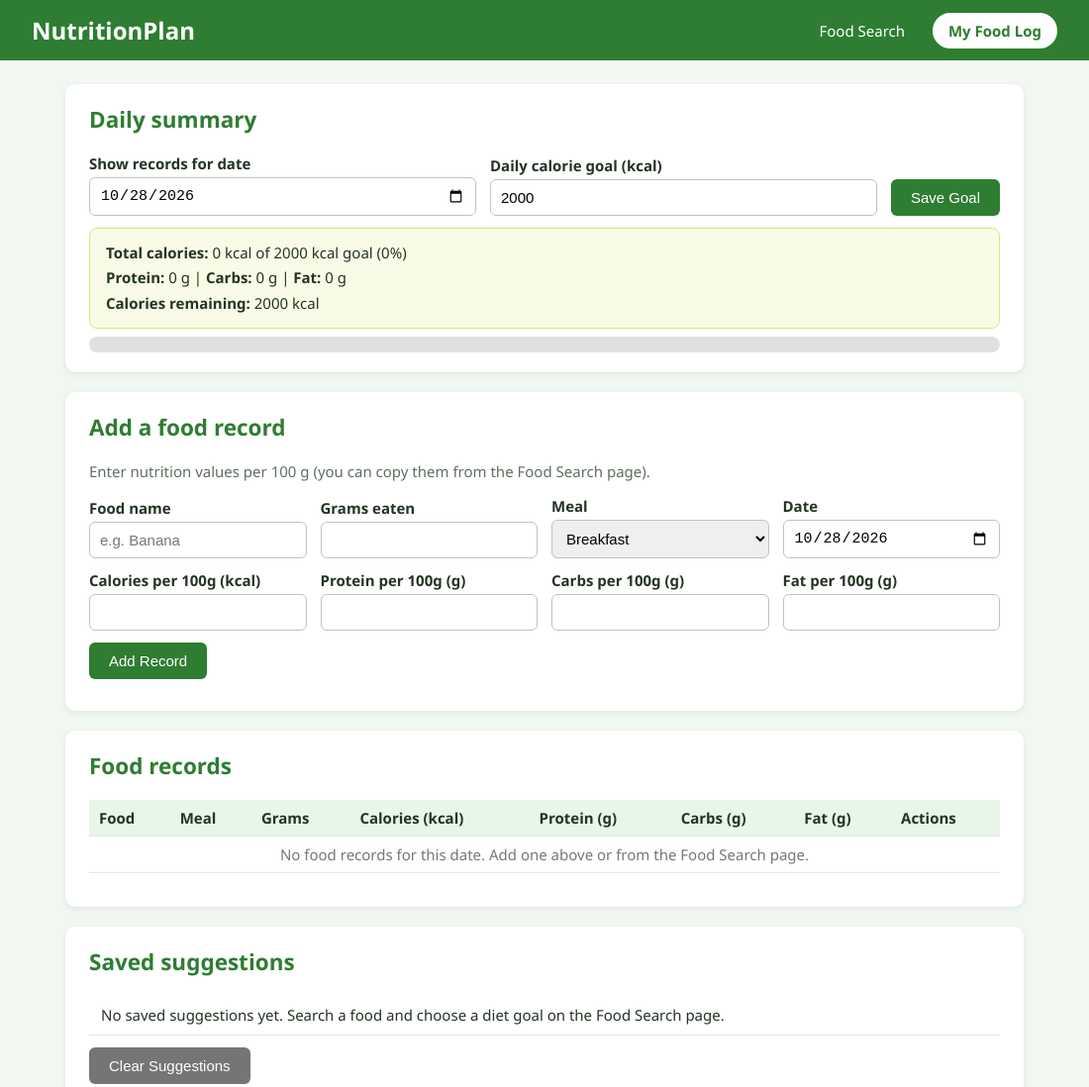
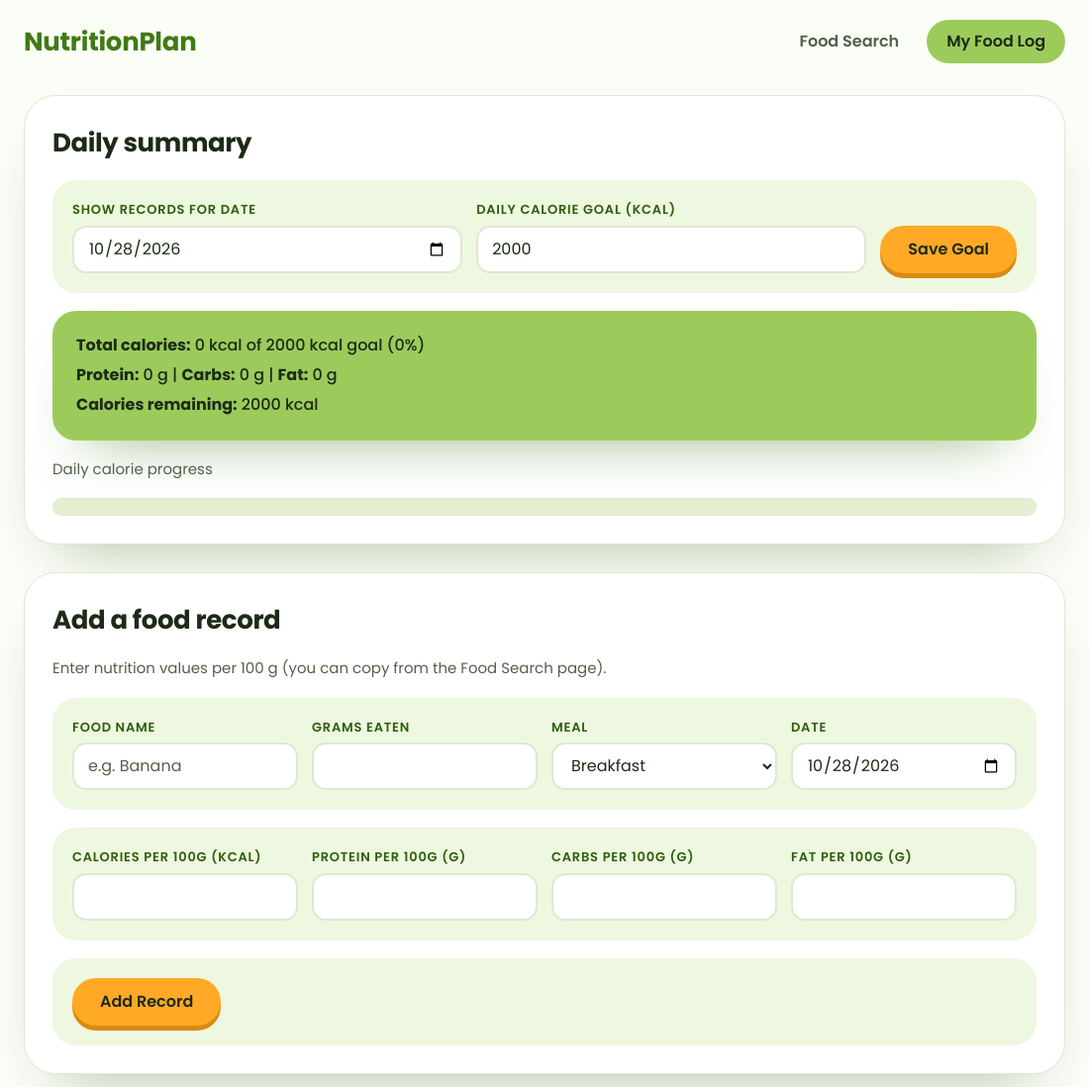
Before and after one commit to qdeez/Food-nutrition-desktop-app-built-with-Electron-CSC2923-Final-Assignment-., an Electron app: page log.html in a window 1100 px wide. Shown: the top 1098 px of the page at 99% size. Drawn offline with Linux system fonts and the light colour scheme.

Commit message:
final changes

```diff
--- a/css/style.css
+++ b/css/style.css
@@ -1,260 +1,144 @@
-/* style.css - shared styles for both pages */
-* {
-  box-sizing: border-box;
+@import url('https://fonts.googleapis.com/css2?family=Poppins:wght@400;500;600;700&display=swap');
+
+:root {
+  --ink: #1d2a17;
+  --muted: #53604b;
+  --leaf: #3f7a14;
+  --leaf-dark: #2f5e0e;
+  --green: #9ccb5c;
+  --green-soft: #eef7e0;
+  --yellow: #ffd65a;
+  --amber: #ffc04a;
+  --orange: #ffa927;
+  --line: #dfe8d2;
+  --danger: #b3261e;
+  --paper: #fbfdf7;
 }
 
+/* ---------- Base ---------- */
+*, *::before, *::after { box-sizing: border-box; }
 body {
   margin: 0;
-  font-family: "Segoe UI", Arial, sans-serif;
-  background: #f1f7f1;
-  color: #243324;
-  font-size: 15px;
+  font-family: 'Poppins', system-ui, sans-serif;
+  color: var(--ink);
+  background: var(--paper);
+  line-height: 1.5;
+}
+h1, h2, h3, p { margin: 0; }
+a { color: inherit; text-decoration: none; }
+button, input, select { font: inherit; color: inherit; }
+button { cursor: pointer; }
+a:focus-visible, button:focus-visible, input:focus-visible, select:focus-visible {
+  outline: 3px solid var(--leaf);
+  outline-offset: 3px;
+}
+.hidden { display: none !important; }
+
+/* ---------- Header + navigation ---------- */
+header {
+  display: flex; flex-wrap: wrap; align-items: center; justify-content: space-between;
+  gap: 12px 32px; width: 100%; max-width: 1200px; margin-inline: auto; padding: 20px 24px;
+}
+header h1 { font-size: 26px; font-weight: 700; color: var(--leaf); letter-spacing: -0.01em; }
+nav { display: flex; flex-wrap: wrap; gap: 8px; }
+nav a {
+  display: inline-flex; align-items: center; min-height: 44px; padding: 0 20px;
+  border-radius: 999px; font-weight: 600; color: var(--muted);
+}
+nav a:hover { background: var(--green-soft); color: var(--leaf-dark); }
+nav a.active { background: var(--green); color: var(--ink); }
+
+/* ---------- Page container + cards ---------- */
+main {
+  width: 100%; max-width: 1200px; margin-inline: auto; padding: 12px 24px 80px;
+  display: flex; flex-direction: column; gap: 28px;
+}
+.card {
+  background: #fff; border: 1px solid var(--line); border-radius: 32px;
+  padding: 28px; display: flex; flex-direction: column; gap: 18px;
+  box-shadow: 0 30px 60px -40px rgba(40, 80, 10, .5);
+}
+.card h2 { font-size: 26px; font-weight: 700; letter-spacing: -0.015em; }
+.card h3 { font-size: 14px; font-weight: 600; text-transform: uppercase; letter-spacing: .08em; color: var(--leaf); margin-top: 6px; }
+.hint { font-size: 15px; color: var(--muted); }
+
+/* ---------- Forms ---------- */
+.form-row { display: flex; flex-wrap: wrap; align-items: flex-end; gap: 14px; padding: 20px; border-radius: 24px; background: var(--green-soft); }
+.field { display: flex; flex-direction: column; gap: 6px; flex: 1 1 200px; min-width: 0; }
+.field label { font-size: 13px; font-weight: 600; text-transform: uppercase; letter-spacing: .06em; color: var(--leaf-dark); }
+.field input, .field select {
+  min-height: 48px; width: 100%; padding: 0 14px; border: 2px solid var(--line);
+  border-radius: 14px; background: #fff; font-size: 16px;
+}
+.field input:focus, .field select:focus { border-color: var(--leaf); outline: none; }
+.field input.invalid, .field select.invalid { border-color: var(--danger); }
+.field input::placeholder { color: var(--muted); }
+
+/* ---------- Buttons ---------- */
+.btn {
+  display: inline-flex; align-items: center; justify-content: center; gap: 8px;
+  min-height: 48px; padding: 0 26px; border-radius: 999px; border: 2px solid transparent;
+  background: var(--orange); color: var(--ink); font-weight: 600; font-size: 16px;
+  box-shadow: 0 5px 0 #d98a10; transition: transform .15s ease, box-shadow .15s ease;
+}
+.btn:hover { transform: translateY(2px); box-shadow: 0 3px 0 #d98a10; }
+.btn:disabled { background: #e6e9df; color: var(--muted); box-shadow: none; cursor: not-allowed; transform: none; }
+.btn-ghost, .btn.secondary { background: transparent; border-color: var(--leaf); color: var(--leaf-dark); box-shadow: none; }
+.btn-ghost:hover, .btn.secondary:hover { background: var(--green-soft); transform: none; box-shadow: none; }
+
+/* ---------- Feedback messages (statusMsg, detailMsg) ---------- */
+.msg { padding: 14px 18px; border-radius: 18px; font-weight: 600; font-size: 15px; background: var(--green-soft); color: var(--leaf-dark); }
+.msg.error { background: #fde4e2; color: #8a1c15; }
+.msg.success { background: var(--green-soft); color: var(--leaf-dark); }
+.msg.info, .msg.loading { background: var(--yellow); color: var(--ink); }
+
+/* ---------- Food lists (suggestList, resultsList) ---------- */
+.food-list { list-style: none; margin: 0; padding: 0; display: flex; flex-direction: column; gap: 12px; }
+.food-list li {
+  display: flex; flex-wrap: wrap; align-items: center; justify-content: space-between; gap: 10px 16px;
+  padding: 14px 20px; border-radius: 22px; background: var(--green-soft);
+  transition: transform .15s ease, box-shadow .15s ease;
+}
+.food-list li:hover { transform: translateY(-2px); box-shadow: 0 14px 24px -16px rgba(40, 80, 10, .6); }
+.food-list li.selected, .food-list li.active { box-shadow: 0 0 0 3px var(--leaf); }
+.food-list li > div { flex: 1 1 240px; min-width: 0; }
+.food-list .food-name { display: flex; flex-wrap: wrap; align-items: center; gap: 8px; font-weight: 600; font-size: 17px; }
+.food-list .food-info { font-size: 14px; color: var(--muted); margin-top: 2px; }
+/* "Suggested" badge */
+.badge {
+  display: inline-flex; align-items: center; min-height: 26px; padding: 0 12px;
+  border-radius: 999px; background: var(--green); color: var(--ink); font-size: 13px; font-weight: 600;
 }
 
-/* ----- header and navigation ----- */
-header {
-  background: #2e7d32;
-  color: white;
-  padding: 14px 32px;
-  display: flex;
-  justify-content: space-between;
-  align-items: center;
+/* Small button used for "View" (class="btn btn-small") */
+.btn-small { min-height: 44px; padding: 0 20px; font-size: 15px; box-shadow: 0 3px 0 #d98a10; }
+.btn-small:hover { box-shadow: 0 1px 0 #d98a10; }
+
+/* ---------- Nutrition table ---------- */
+table { width: 100%; border-collapse: collapse; }
+thead th {
+  text-align: left; padding: 12px 16px; font-size: 13px; font-weight: 600;
+  text-transform: uppercase; letter-spacing: .06em; color: var(--ink); background: var(--green);
 }
+thead th:first-child { border-top-left-radius: 14px; }
+thead th:last-child { border-top-right-radius: 14px; text-align: right; }
+tbody td { padding: 12px 16px; border-bottom: 1px dashed var(--line); }
+tbody td:last-child { text-align: right; font-weight: 600; }
+tbody tr:nth-child(even) { background: var(--paper); }
 
-header h1 {
-  margin: 0;
-  font-size: 24px;
+/* ---------- Portion calculator result (calcResult) ---------- */
+.calc-box { background: var(--green); border-radius: 24px; padding: 20px 24px; line-height: 1.9; font-weight: 500; }
+.calc-box:empty { display: none; }
+.calc-box h3 { margin: 0 0 8px; color: var(--ink); }
+.calc-box p { margin: 4px 0; font-weight: 500; }
+.calc-box b, .calc-box strong { font-weight: 700; }
+.calc-box .big, .calc-box .kcal { display: block; font-size: 40px; font-weight: 700; line-height: 1.1; }
+
+/* ---------- Responsive + motion ---------- */
+@media (max-width: 720px) {
+  .card { padding: 22px 18px; border-radius: 24px; }
+  nav a { padding: 0 14px; }
 }
-
-nav a {
-  color: white;
-  text-decoration: none;
-  margin-left: 8px;
-  padding: 8px 16px;
-  border-radius: 20px;
+@media (prefers-reduced-motion: reduce) {
+  * { transition: none !important; animation: none !important; }
 }
-
-nav a:hover {
-  background: #43a047;
-}
-
-nav a.active {
-  background: white;
-  color: #2e7d32;
-  font-weight: bold;
-}
-
-/* ----- layout ----- */
-main {
-  max-width: 1000px;
-  margin: 24px auto;
-  padding: 0 16px;
-}
-
-.card {
-  background: white;
-  border-radius: 10px;
-  padding: 20px 24px;
-  margin-bottom: 20px;
-  box-shadow: 0 2px 6px rgba(0, 0, 0, 0.08);
-}
-
-h2 {
-  margin-top: 0;
-  color: #2e7d32;
-}
-
-h3 {
-  color: #33691e;
-  margin-bottom: 8px;
-}
-
-.hint {
-  color: #5f6f5f;
-  margin-top: 0;
-}
-
-.hidden {
-  display: none;
-}
-
-/* ----- forms ----- */
-.form-row {
-  display: flex;
-  flex-wrap: wrap;
-  gap: 14px;
-  align-items: flex-end;
-  margin-bottom: 12px;
-}
-
-.field {
-  display: flex;
-  flex-direction: column;
-  flex: 1;
-  min-width: 170px;
-}
-
-label {
-  font-weight: bold;
-  margin-bottom: 4px;
-}
-
-input,
-select {
-  padding: 9px 10px;
-  border: 1px solid #b7c9b7;
-  border-radius: 6px;
-  font-size: 15px;
-}
-
-input:focus,
-select:focus {
-  outline: 2px solid #81c784;
-}
-
-.btn {
-  background: #2e7d32;
-  color: white;
-  border: none;
-  padding: 10px 20px;
-  border-radius: 6px;
-  font-size: 15px;
-  cursor: pointer;
-}
-
-.btn:hover {
-  background: #1b5e20;
-}
-
-.btn:disabled {
-  background: #9e9e9e;
-  cursor: not-allowed;
-}
-
-.btn-grey {
-  background: #757575;
-}
-
-.btn-red {
-  background: #c62828;
-}
-
-.btn-small {
-  padding: 5px 12px;
-  font-size: 13px;
-  margin-right: 4px;
-}
-
-/* ----- feedback messages ----- */
-.msg {
-  padding: 10px 14px;
-  border-radius: 6px;
-  margin: 10px 0 0 0;
-}
-
-.msg.success {
-  background: #e8f5e9;
-  color: #1b5e20;
-  border-left: 5px solid #2e7d32;
-}
-
-.msg.error {
-  background: #ffebee;
-  color: #b71c1c;
-  border-left: 5px solid #c62828;
-}
-
-.msg.info {
-  background: #e3f2fd;
-  color: #0d47a1;
-  border-left: 5px solid #1565c0;
-}
-
-/* ----- food lists ----- */
-.food-list {
-  list-style: none;
-  padding: 0;
-  margin: 0 0 12px 0;
-}
-
-.food-list li {
-  display: flex;
-  justify-content: space-between;
-  align-items: center;
-  gap: 12px;
-  padding: 10px 12px;
-  border-bottom: 1px solid #e0e8e0;
-}
-
-.food-list li:hover {
-  background: #f4faf4;
-}
-
-.food-name {
-  font-weight: bold;
-}
-
-.food-info {
-  color: #5f6f5f;
-  font-size: 13px;
-}
-
-.badge {
-  background: #fff59d;
-  color: #5d4300;
-  border-radius: 10px;
-  padding: 2px 8px;
-  font-size: 12px;
-  margin-left: 6px;
-}
-
-/* ----- tables ----- */
-table {
-  width: 100%;
-  border-collapse: collapse;
-  margin-bottom: 14px;
-}
-
-th {
-  background: #e8f5e9;
-  text-align: left;
-}
-
-th,
-td {
-  padding: 8px 10px;
-  border-bottom: 1px solid #e0e8e0;
-}
-
-.empty-row {
-  text-align: center;
-  color: #777;
-}
-
-/* ----- calculation box and progress bar ----- */
-.calc-box {
-  background: #f9fbe7;
-  border: 1px solid #dce775;
-  border-radius: 8px;
-  padding: 12px 16px;
-  margin-bottom: 8px;
-  line-height: 1.7;
-}
-
-.bar {
-  background: #e0e0e0;
-  border-radius: 10px;
-  height: 16px;
-  overflow: hidden;
-}
-
-.bar-fill {
-  height: 100%;
-  width: 0;
-  background: #43a047;
-  transition: width 0.3s;
-}
-
-.bar-fill.over {
-  background: #c62828;
-}
--- /dev/null
+++ b/css/style2.css
@@ -0,0 +1,152 @@
+@import url('https://fonts.googleapis.com/css2?family=Poppins:wght@400;500;600;700&display=swap');
+
+:root {
+  --ink: #1d2a17;
+  --muted: #53604b;
+  --leaf: #3f7a14;
+  --leaf-dark: #2f5e0e;
+  --green: #9ccb5c;
+  --green-soft: #eef7e0;
+  --yellow: #ffd65a;
+  --amber: #ffc04a;
+  --orange: #ffa927;
+  --line: #dfe8d2;
+  --danger: #b3261e;
+  --paper: #fbfdf7;
+}
+
+/* ---------- Base ---------- */
+*, *::before, *::after { box-sizing: border-box; }
+body {
+  margin: 0;
+  font-family: 'Poppins', system-ui, sans-serif;
+  color: var(--ink);
+  background: var(--paper);
+  line-height: 1.5;
+}
+h1, h2, h3, p { margin: 0; }
+a { color: inherit; text-decoration: none; }
+button, input, select { font: inherit; color: inherit; }
+button { cursor: pointer; }
+a:focus-visible, button:focus-visible, input:focus-visible, select:focus-visible {
+  outline: 3px solid var(--leaf);
+  outline-offset: 3px;
+}
+.hidden { display: none !important; }
+
+/* ---------- Header + navigation ---------- */
+header {
+  display: flex; flex-wrap: wrap; align-items: center; justify-content: space-between;
+  gap: 12px 32px; width: 100%; max-width: 1200px; margin-inline: auto; padding: 20px 24px;
+}
+header h1 { font-size: 26px; font-weight: 700; color: var(--leaf); letter-spacing: -0.01em; }
+nav { display: flex; flex-wrap: wrap; gap: 8px; }
+nav a {
+  display: inline-flex; align-items: center; min-height: 44px; padding: 0 20px;
+  border-radius: 999px; font-weight: 600; color: var(--muted);
+}
+nav a:hover { background: var(--green-soft); color: var(--leaf-dark); }
+nav a.active { background: var(--green); color: var(--ink); }
+
+/* ---------- Page container + cards ---------- */
+main {
+  width: 100%; max-width: 1200px; margin-inline: auto; padding: 12px 24px 80px;
+  display: flex; flex-direction: column; gap: 28px;
+}
+.card {
+  background: #fff; border: 1px solid var(--line); border-radius: 32px;
+  padding: 28px; display: flex; flex-direction: column; gap: 18px;
+  box-shadow: 0 30px 60px -40px rgba(40, 80, 10, .5);
+}
+.card h2 { font-size: 26px; font-weight: 700; letter-spacing: -0.015em; }
+.hint { font-size: 15px; color: var(--muted); }
+
+/* ---------- Forms ---------- */
+.form-row { display: flex; flex-wrap: wrap; align-items: flex-end; gap: 14px; padding: 20px; border-radius: 24px; background: var(--green-soft); }
+.field { display: flex; flex-direction: column; gap: 6px; flex: 1 1 180px; min-width: 0; }
+.field label { font-size: 13px; font-weight: 600; text-transform: uppercase; letter-spacing: .06em; color: var(--leaf-dark); }
+.field input, .field select {
+  min-height: 48px; width: 100%; padding: 0 14px; border: 2px solid var(--line);
+  border-radius: 14px; background: #fff; font-size: 16px;
+}
+.field input:focus, .field select:focus { border-color: var(--leaf); outline: none; }
+.field input.invalid, .field select.invalid { border-color: var(--danger); }
+.field input::placeholder { color: var(--muted); }
+
+/* ---------- Buttons ---------- */
+.btn {
+  display: inline-flex; align-items: center; justify-content: center; gap: 8px;
+  min-height: 48px; padding: 0 26px; border-radius: 999px; border: 2px solid transparent;
+  background: var(--orange); color: var(--ink); font-weight: 600; font-size: 16px;
+  box-shadow: 0 5px 0 #d98a10; transition: transform .15s ease, box-shadow .15s ease;
+}
+.btn:hover { transform: translateY(2px); box-shadow: 0 3px 0 #d98a10; }
+.btn:disabled { background: #e6e9df; color: var(--muted); box-shadow: none; cursor: not-allowed; transform: none; }
+.btn-grey { background: transparent; border-color: var(--leaf); color: var(--leaf-dark); box-shadow: none; }
+.btn-grey:hover { background: var(--green-soft); transform: none; box-shadow: none; }
+#clearSuggestBtn { align-self: flex-start; }
+
+/* ---------- Feedback messages (goalMsg, formMsg) ---------- */
+.msg { padding: 14px 18px; border-radius: 18px; font-weight: 600; font-size: 15px; background: var(--green-soft); color: var(--leaf-dark); }
+.msg.error { background: #fde4e2; color: #8a1c15; }
+.msg.success { background: var(--green-soft); color: var(--leaf-dark); }
+
+/* ---------- Daily summary (summaryBox + progress bar) ---------- */
+.calc-box { background: var(--green); border-radius: 24px; padding: 20px 24px; box-shadow: 0 30px 60px -36px rgba(63, 122, 20, .6); }
+.calc-box:empty { display: none; }
+.calc-box h3 { margin: 0 0 8px; font-size: 18px; font-weight: 600; }
+.calc-box { line-height: 1.9; font-weight: 500; }   /* summaryBox text is strong + br lines */
+.calc-box p { margin: 4px 0; font-weight: 500; }
+.calc-box b, .calc-box strong { font-weight: 700; }
+.calc-box .big, .calc-box .kcal { display: block; font-size: 40px; font-weight: 700; line-height: 1.1; }
+
+.bar { height: 18px; border-radius: 99px; background: #e3efd0; border: 1px solid var(--line); overflow: hidden; }
+.bar-fill { height: 100%; width: 0; border-radius: 99px; background: var(--yellow); transition: width .35s ease, background-color .2s ease; }
+.bar-fill.over, .bar-fill.danger { background: #e0605a; }   /* add "over" from JS when above the goal */
+.bar-fill.warn { background: var(--orange); }
+
+/* ---------- Records table (logBody) ---------- */
+table { width: 100%; border-collapse: collapse; }
+thead th {
+  text-align: left; padding: 12px 14px; font-size: 13px; font-weight: 600; white-space: nowrap;
+  text-transform: uppercase; letter-spacing: .06em; color: var(--ink); background: var(--green);
+}
+thead th:first-child { border-top-left-radius: 14px; }
+thead th:last-child { border-top-right-radius: 14px; }
+tbody td { padding: 12px 14px; border-bottom: 1px dashed var(--line); vertical-align: middle; }
+tbody tr:nth-child(even) { background: var(--paper); }
+tbody tr:hover { background: var(--green-soft); }
+tbody tr.editing { background: #fff6dc; box-shadow: inset 4px 0 0 var(--orange); }
+tbody td:first-child { font-weight: 600; }
+tbody td.empty-row, tbody td[colspan] { text-align: center; padding: 28px; color: var(--muted); font-weight: 400; }   /* "no records" row */
+
+/* Edit / Delete buttons inside the table (class="btn btn-small" / "btn btn-small btn-red") */
+.btn-small { min-height: 40px; padding: 0 16px; font-size: 14px; box-shadow: 0 3px 0 #d98a10; }
+.btn-small:hover { box-shadow: 0 1px 0 #d98a10; }
+tbody td:last-child { white-space: nowrap; }   /* keep Edit + Delete on one line */
+td .btn + .btn { margin-left: 8px; }
+.btn-red { background: var(--danger); color: #fff; box-shadow: 0 3px 0 #7d1a14; }
+.btn-red:hover { box-shadow: 0 1px 0 #7d1a14; }
+
+/* ---------- Saved suggestions (suggestHistory) ---------- */
+.food-list { list-style: none; margin: 0; padding: 0; display: flex; flex-direction: column; gap: 12px; }
+.food-list li {
+  display: flex; flex-wrap: wrap; align-items: center; justify-content: space-between; gap: 10px 16px;
+  padding: 14px 20px; border-radius: 22px; background: var(--green-soft);
+}
+.food-list li > div { flex: 1 1 240px; min-width: 0; }
+.food-list .food-name { font-weight: 600; font-size: 17px; }
+.food-list .food-info { font-size: 14px; color: var(--muted); margin-top: 2px; }
+
+/* ---------- Responsive + motion ---------- */
+@media (max-width: 900px) {
+  /* 8-column table scrolls sideways instead of squashing */
+  table { display: block; overflow-x: auto; white-space: nowrap; }
+}
+@media (max-width: 720px) {
+  .card { padding: 22px 18px; border-radius: 24px; }
+  nav a { padding: 0 14px; }
+}
+@media (prefers-reduced-motion: reduce) {
+  * { transition: none !important; animation: none !important; }
+}
--- a/js/common.js
+++ b/js/common.js
@@ -1,7 +1,6 @@
 // common.js - helper functions shared by both pages (Local Storage + small utilities)
 
 // ---------- Local Storage ----------
-// Read JSON from Local Storage. If nothing saved (or data is broken) return the fallback.
 function loadData(key, fallback) {
   try {
     const text = localStorage.getItem(key);
--- a/js/config.js
+++ /dev/null
@@ -1,5 +0,0 @@
-// config.js - API settings
-// Get a free key at https://fdc.nal.usda.gov/api-key-signup and paste it below.
-// DEMO_KEY works for testing but has a low rate limit.
-const API_KEY = "NGkdwth8KBkKGkzhRGzQW6fjQ8mGzmr6qdhht7zW";
-const API_URL = "https://api.nal.usda.gov/fdc/v1/foods/search";
--- a/log.html
+++ b/log.html
@@ -3,7 +3,7 @@
 <head>
   <meta charset="UTF-8">
   <title>NutritionPlan - My Food Log</title>
-  <link rel="stylesheet" href="css/style.css">
+  <link rel="stylesheet" href="css/style2.css">
 </head>
 <body>
   <header>
@@ -30,6 +30,7 @@
         <button id="goalBtn" class="btn">Save Goal</button>
       </div>
       <div id="summaryBox" class="calc-box"></div>
+      <p class="hint">Daily calorie progress</p>
       <div class="bar"><div id="barFill" class="bar-fill"></div></div>
       <p id="goalMsg" class="msg hidden"></p>
     </section>
@@ -37,7 +38,7 @@
     <!-- Create / Update form -->
     <section class="card">
       <h2 id="formTitle">Add a food record</h2>
-      <p class="hint">Enter nutrition values per 100 g (you can copy them from the Food Search page).</p>
+      <p class="hint">Enter nutrition values per 100 g (you can copy from the Food Search page).</p>
       <div class="form-row">
         <div class="field">
           <label for="nameInput">Food name</label>
```
Also changed, not shown: index.html (+1 -4 lines), js/log.js (+14 -4 lines), 1 other file.
